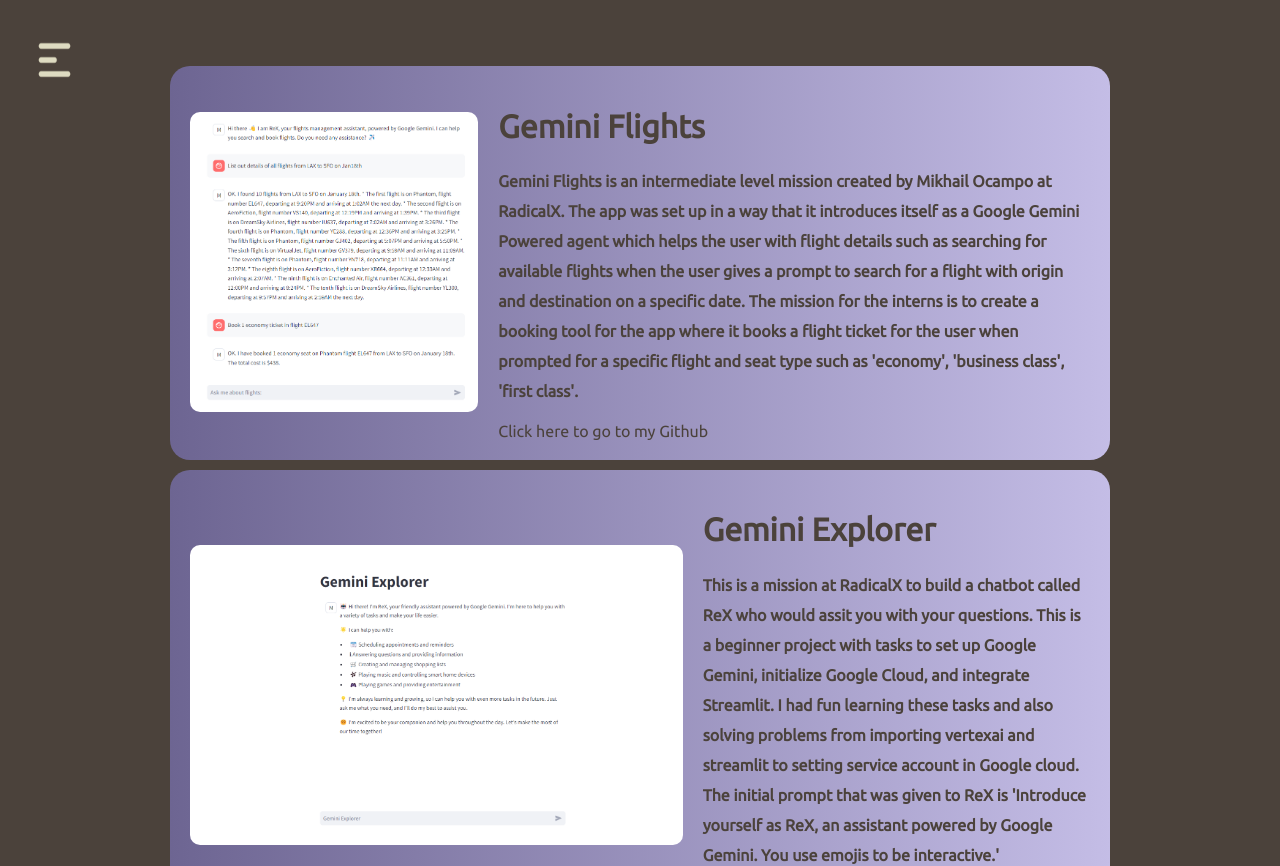
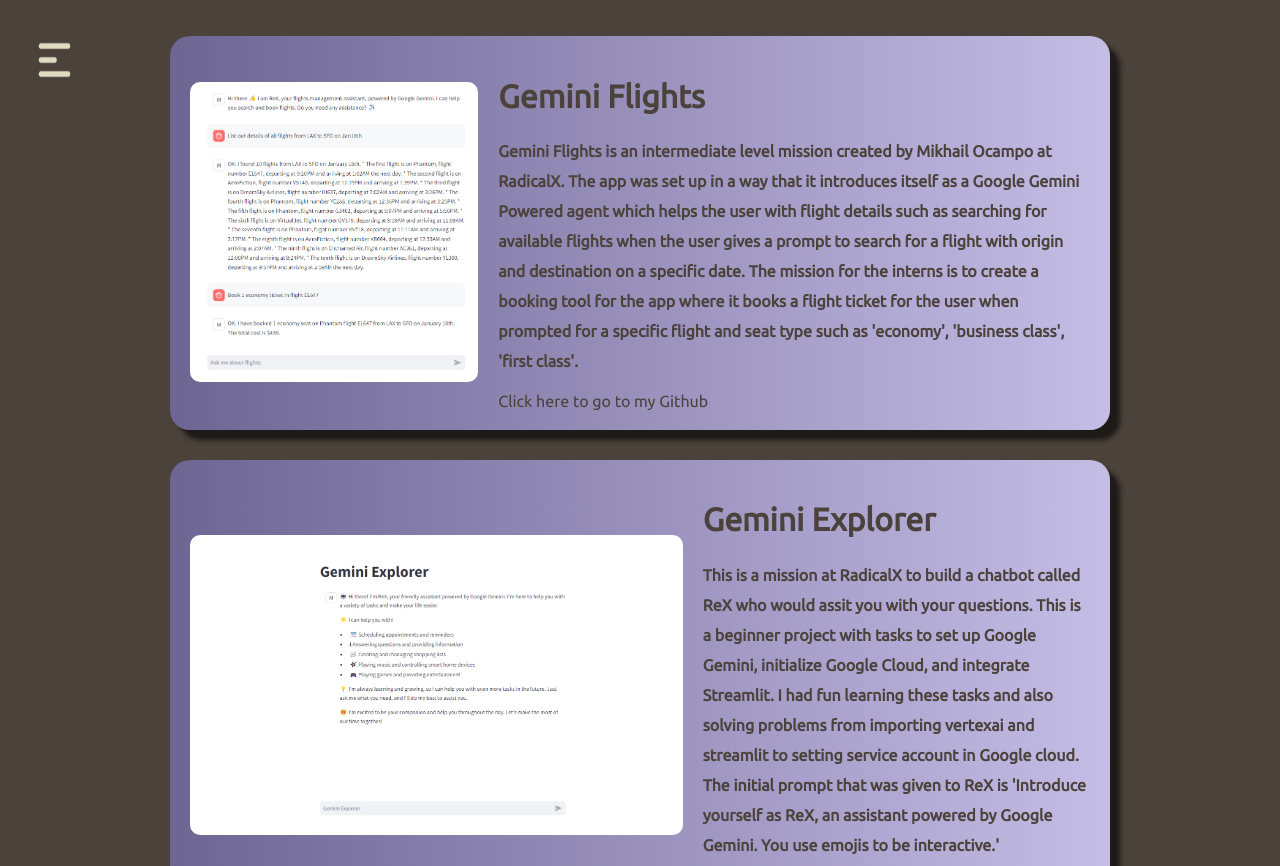
Before and after one commit to sivaShilpa/fullstack-portfolio, a React (Create React App) app: page /projects in a window 1280 px wide. Shown: the top 866 px of the page. Built offline with nearby package versions, Linux system fonts and the light colour scheme.

Commit message:
add shadows to boxes

```diff
--- a/src/components/Box/Box.css
+++ b/src/components/Box/Box.css
@@ -1,6 +1,7 @@
 .goldBox, .blueBox, .pinkBox, .purpleBox{
    border-radius: 20px;
    padding: 20px;
+   box-shadow: 10px 10px 5px #1e1a18;
 }
 
 .blueBox {
--- a/src/pages/Projects/Project.css
+++ b/src/pages/Projects/Project.css
@@ -4,7 +4,7 @@
     flex-wrap: wrap;
     justify-content: center;
     align-items: center;
-    gap: 10px;
+    gap: 30px;
     margin-top: 1200px;
     margin-bottom: 200px;
 }
```
